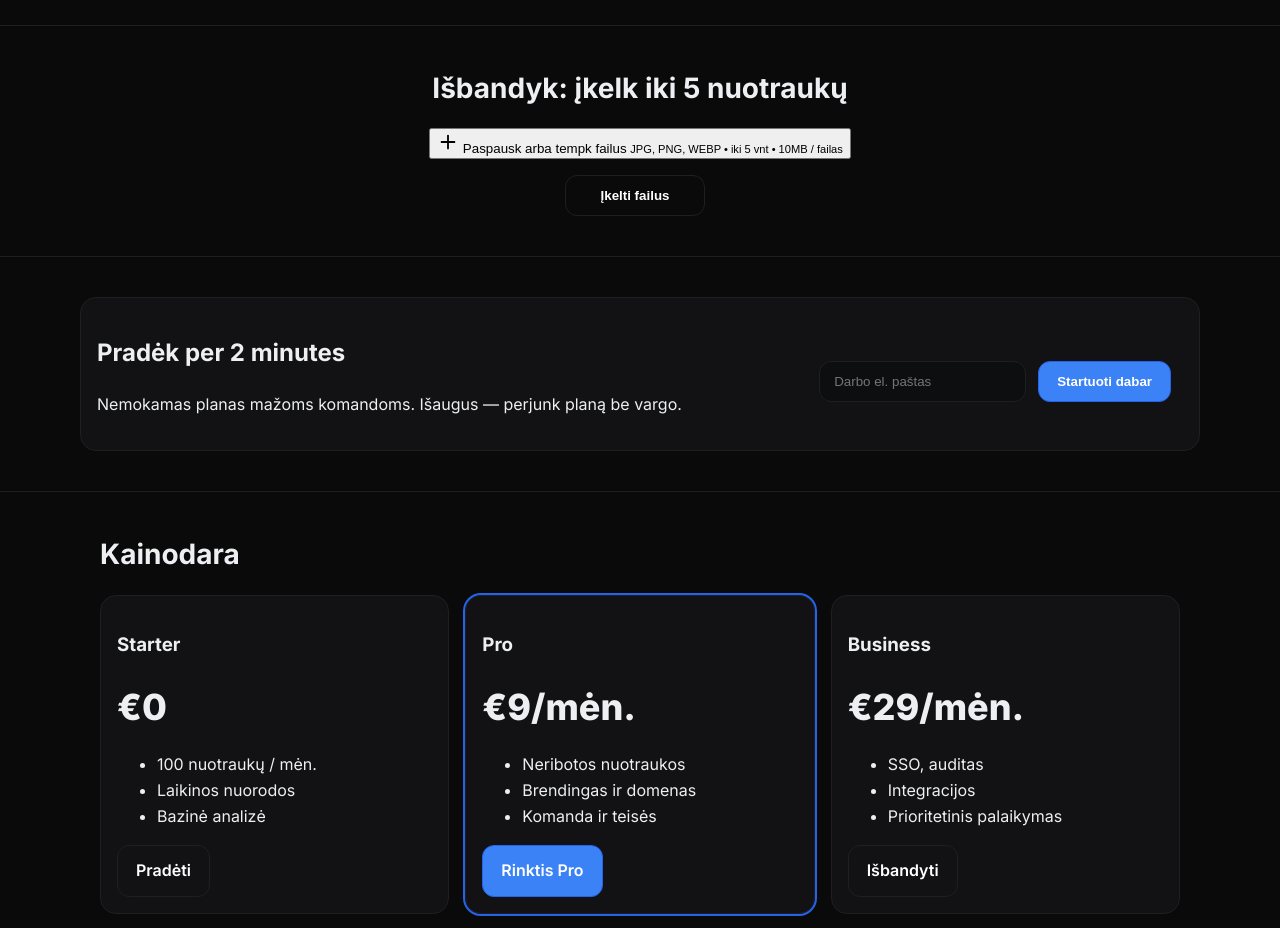
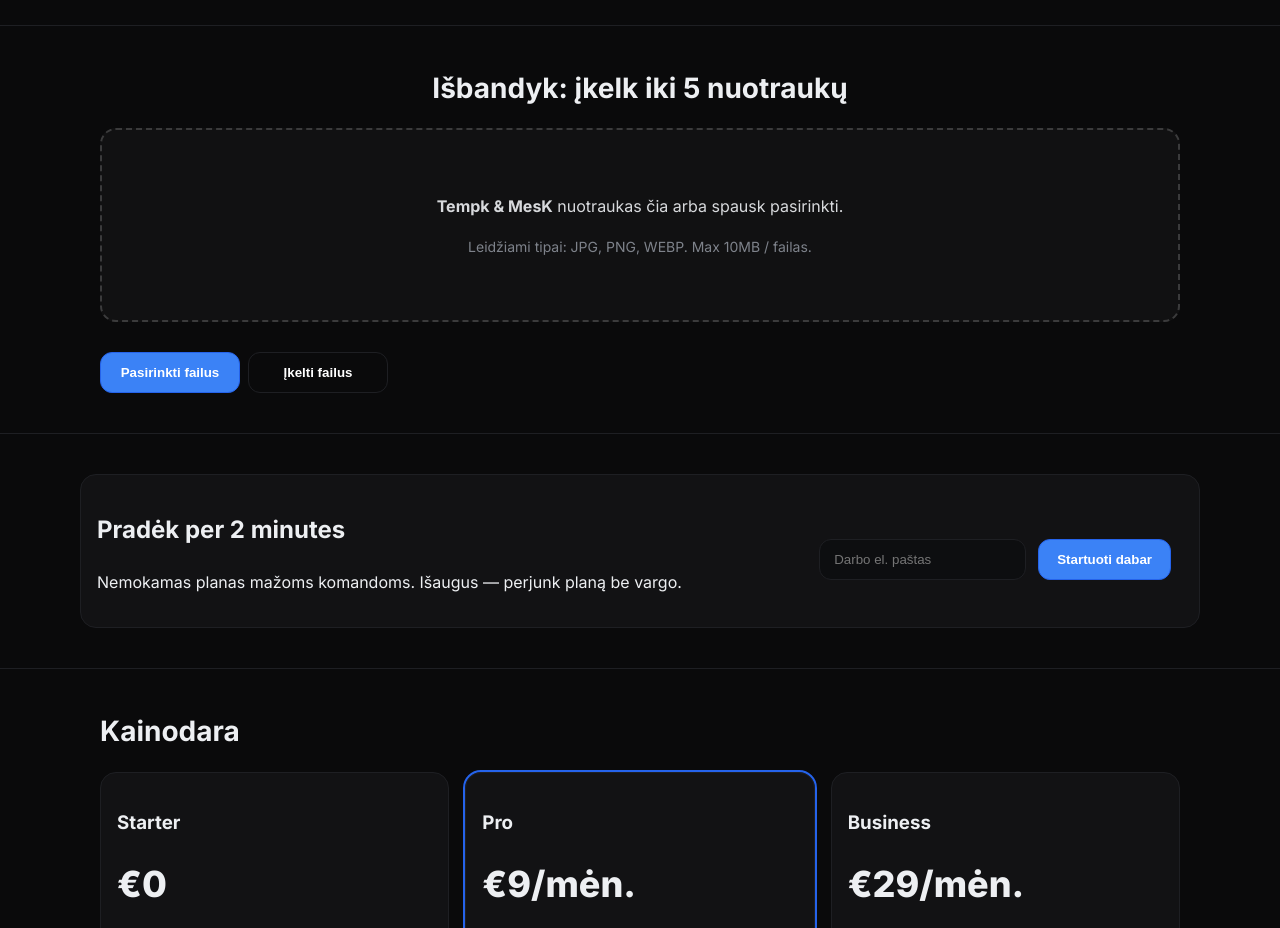
Before and after one commit to piclylt-alt/picly.eu, a plain HTML site: page index.html in a window 1280 px wide. Shown: the part 1440-2368 px from the top of the page. Drawn offline with Linux system fonts and the light colour scheme.

Commit message:
Update index.html

```diff
--- a/index.html
+++ b/index.html
@@ -127,28 +127,26 @@
       <div class="container">
         <h2>Išbandyk: įkelk iki 5 nuotraukų</h2>
 
-        <!-- Vienas „box’as“ su + ikona -->
-        <button class="uploader" id="uploader" type="button" aria-controls="fileInputDemo">
-          <span class="uploader__icon" aria-hidden="true">
-            <!-- pliuso piktograma -->
-            <svg width="22" height="22" viewBox="0 0 24 24" fill="none">
-              <path d="M12 5v14M5 12h14" stroke="currentColor" stroke-width="2" stroke-linecap="round"/>
-            </svg>
-          </span>
-          <span class="uploader__text">
-            Paspausk arba tempk failus
-            <small>JPG, PNG, WEBP • iki 5 vnt • 10MB / failas</small>
-          </span>
-        </button>
-        <input id="fileInputDemo" type="file" accept="image/*" multiple hidden>
+        <!-- Dropzona + failų pasirinkimas -->
+        <label class="card dropzone" id="dropzone">
+          <div class="dz-inner">
+            <p><strong>Tempk & MesK</strong> nuotraukas čia arba spausk pasirinkti.</p>
+            <p class="muted">Leidžiami tipai: JPG, PNG, WEBP. Max 10MB / failas.</p>
+          </div>
+          <input id="fileInputDemo" type="file" accept="image/*" multiple hidden>
+        </label>
 
-        <div class="uploader__selected" id="selectedInfo"></div>
+        <!-- Peržiūros grid -->
+        <div class="preview-grid" id="previewGrid"></div>
 
-        <div style="margin-top:14px; display:flex; gap:10px; justify-content:center;">
+        <!-- Veiksmai -->
+        <div style="margin-top:12px; display:flex; gap:8px; flex-wrap:wrap;">
+          <button class="btn" id="btnChoose">Pasirinkti failus</button>
           <button class="btn btn--ghost" id="btnUpload">Įkelti failus</button>
           <small class="muted form-msg" id="uploadMsg"></small>
         </div>
 
+        <!-- Rezultatas: nuoroda ir failų sąrašas -->
         <div class="share" id="shareBox" style="display:none;">
           <p><strong>Nuoroda sukurta!</strong></p>
           <div class="share-row">
```
